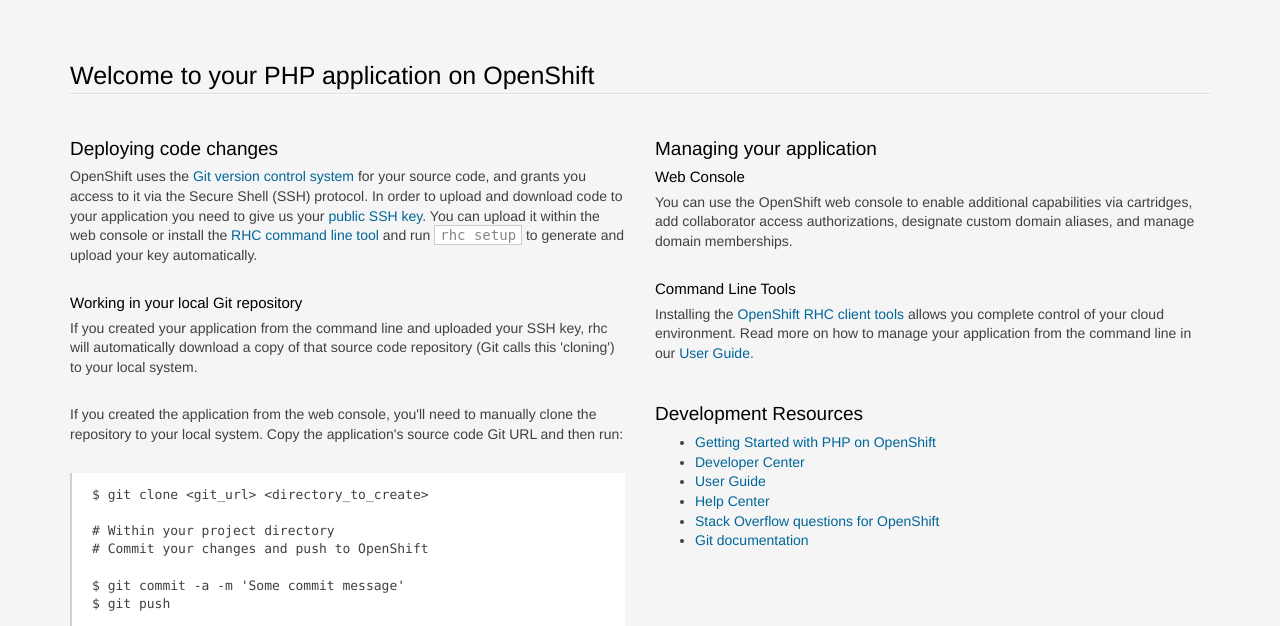
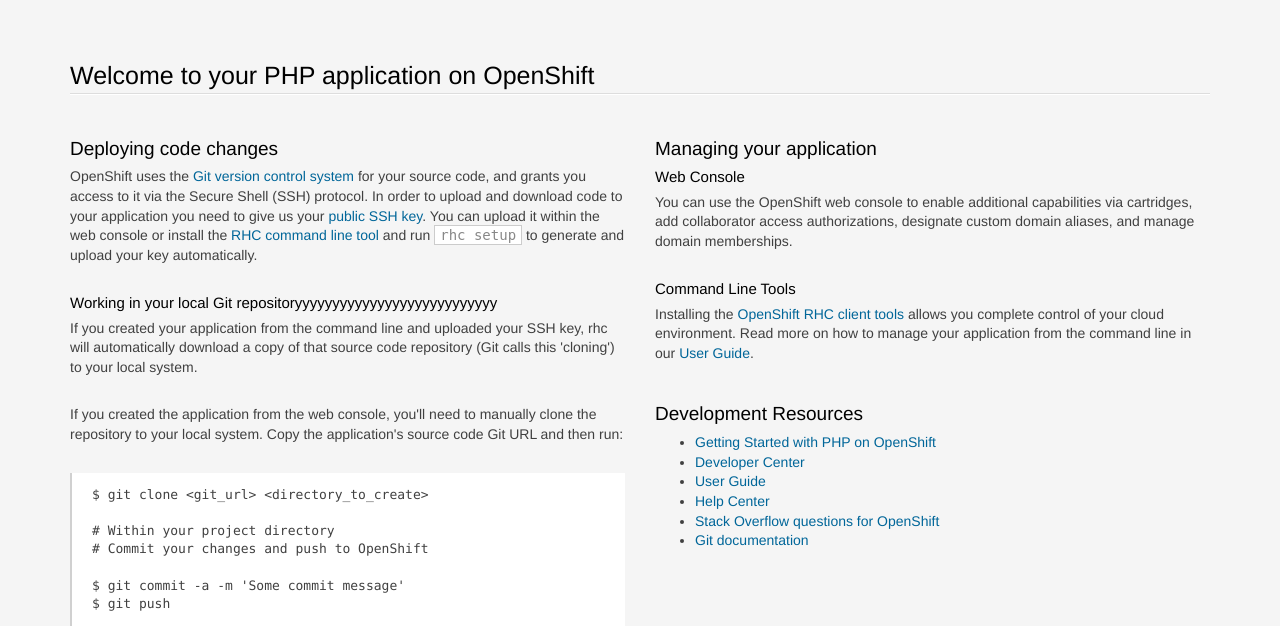
Before and after one commit to lucianavlop/techshoppers, a PHP site: page / in a window 1280 px wide. Shown: the top 626 px of the page. Run offline with PHP 8.4, Linux system fonts and the light colour scheme.

Commit message:
OpenShift First 2 Try

```diff
--- a/index.php
+++ b/index.php
@@ -218,7 +218,7 @@
               <h2>Deploying code changes</h2>
                 <p>OpenShift uses the <a href="http://git-scm.com/">Git version control system</a> for your source code, and grants you access to it via the Secure Shell (SSH) protocol. In order to upload and download code to your application you need to give us your <a href="https://developers.openshift.com/en/managing-remote-connection.html">public SSH key</a>. You can upload it within the web console or install the <a href="https://developers.openshift.com/en/managing-client-tools.html">RHC command line tool</a> and run <code>rhc setup</code> to generate and upload your key automatically.</p>
 
-                <h3>Working in your local Git repository</h3>
+                <h3>Working in your local Git repositoryyyyyyyyyyyyyyyyyyyyyyyyyyy</h3>
                 <p>If you created your application from the command line and uploaded your SSH key, rhc will automatically download a copy of that source code repository (Git calls this 'cloning') to your local system.</p>
 
                 <p>If you created the application from the web console, you'll need to manually clone the repository to your local system. Copy the application's source code Git URL and then run:</p>
```
